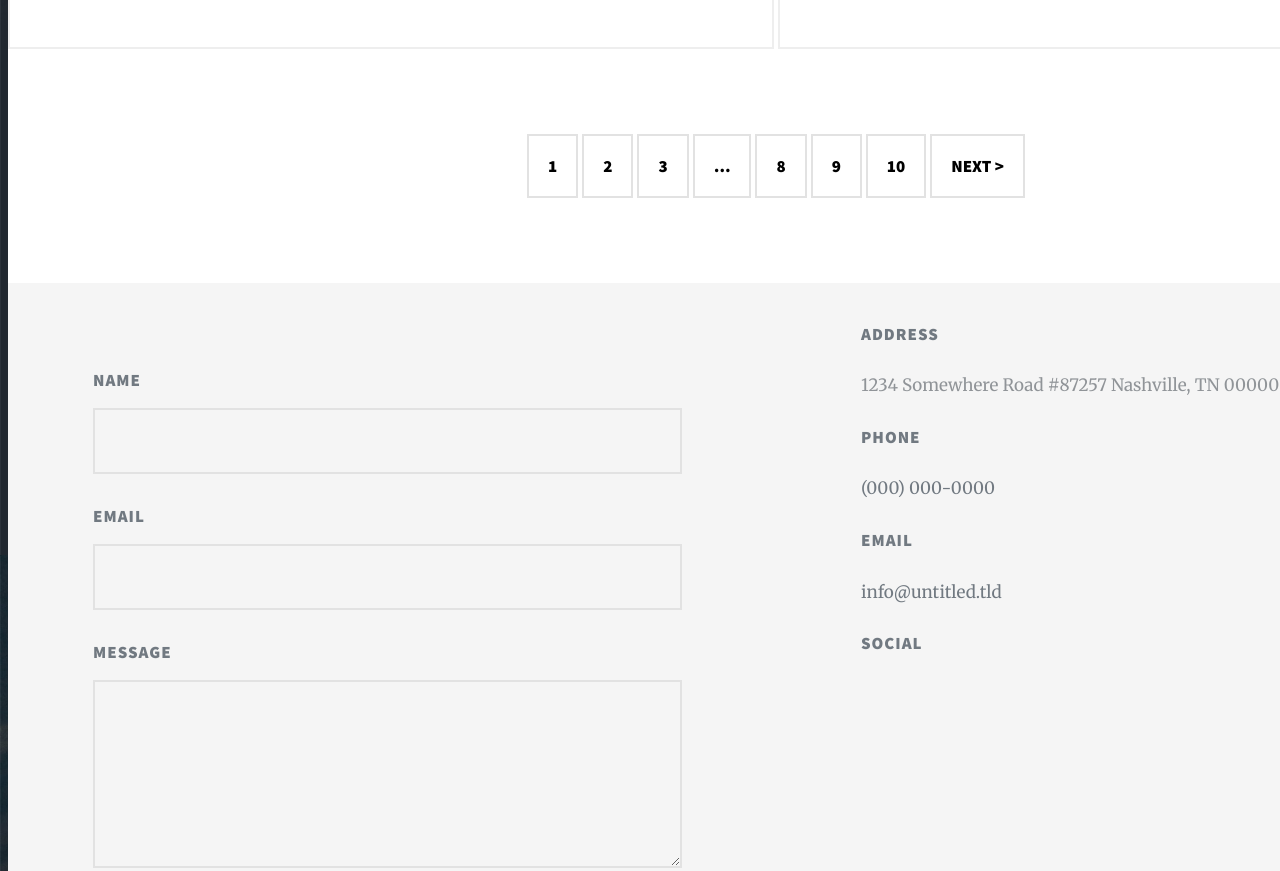
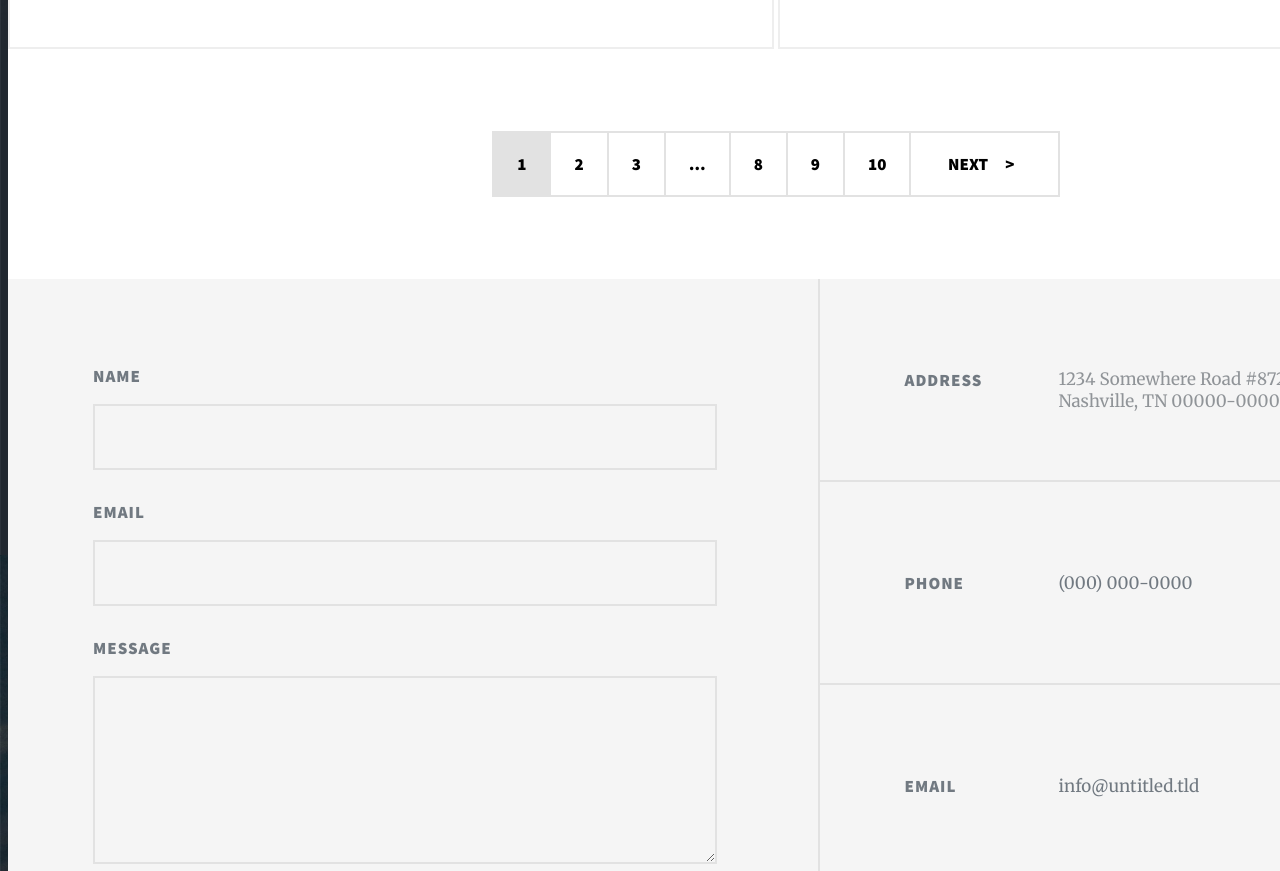
Before and after one commit to newtimenood/one, a plain HTML site: page index.html in a window 1280 px wide. Shown: the part 5540-6411 px from the top of the page. Drawn offline with Linux system fonts and the light colour scheme.

Commit message:
footer-right

```diff
--- a/index.html
+++ b/index.html
@@ -144,7 +144,7 @@
             <a href="#" class="page">8</a>
             <a href="#" class="page">9</a>
             <a href="#" class="page">10</a>
-            <a href="#" class="next">Next &#62;</a>
+            <a href="#" class="next">&nbsp; &nbsp; Next &nbsp; &nbsp; &#62; &nbsp; &nbsp; &nbsp; </a>
         </div>
 
     </main>
@@ -170,7 +170,7 @@
         <div class="right-footer">
             <section class="adress">
                 <h6>ADDRESS</h6>
-                <p>1234 Somewhere Road #87257
+                <p><br>1234 Somewhere Road #87257<br>
                     Nashville, TN 00000-0000</p>
             </section>
 
@@ -188,9 +188,9 @@
 
             <section class="social">
                 <h6>SOCIAL</h6>
-                <ul class="icon">
+                <ul class="footer-icon">
                     <li class="twitter"><a href="#"><i class="fab fa-twitter fa-lg"></i></a></li>
-                    <li class="facebook"><a href="#"><i class="fab fa-facebook-f fa-lg"></i></a></li>
+                    <li class="facebook"><a href="#">&nbsp;<i class="fab fa-facebook-f fa-lg">&nbsp;</i></a></li>
                     <li class="instagram"><a href="#"><i class="fab fa-instagram fa-lg"></i></a></li>
                     <li class="github"><a href="#"><i class="fab fa-github fa-lg"></i></a></li>
                 </ul>
--- a/style.css
+++ b/style.css
@@ -202,16 +202,21 @@ div .paginator a, .paginator span {
     border: #e2e2e2 solid 2px;
     display: inline-block;
     color: black;
-    padding: 19px;
+    padding: 20px 23px;
     font-family: 'Source Sans Pro', sans-serif;
     font-weight: 900;
     font-size: 17px;
     text-transform: uppercase;
+    margin: -3px;
 
 }
 
 div .paginator {
     padding: 85px;
+}
+
+a.page.active {
+    background-color: #e2e2e2;
 }
 
 
@@ -239,6 +244,7 @@ footer a {
     letter-spacing: 1px;
     font-weight: 900;
     color: #717981;
+    border-right: #e2e2e2 solid 2px;
 
 }
 
@@ -272,12 +278,19 @@ form {
     margin-bottom: 45px;
 }
 
+.right-footer {
+    display: inline-block;
+
+}
+
 .right-footer h6 {
     color: #717981;
     font-family: 'Source Sans Pro', sans-serif;
     font-size: 17px;
     font-weight: 900;
     letter-spacing: 1px;
+    display: inline-block;
+    width: 150px;
 }
 
 .right-footer p {
@@ -285,9 +298,36 @@ form {
     font-family: 'Merriweather', serif;
     font-size: 17px;
     text-transform: lowercase;
-    line-height: 2px;
+    display: inline-block;
 }
 
 .right-footer .adress p {
     text-transform: capitalize;
+
 }
+
+.right-footer .adress h6 {
+    vertical-align: top
+}
+
+.right-footer section {
+    border-bottom: #e2e2e2 solid 2px;
+    padding: 50px 85px;
+}
+
+.footer-icon {
+    display: inline-block;
+
+}
+
+.footer-icon li{
+    display: inline-block;
+    padding: 10px;
+    margin: 10px;
+    border: #e2e2e2 solid 2px;
+    border-radius: 50%;
+}
+
+.left-footer {
+    padding-right: 0;
+}
```
